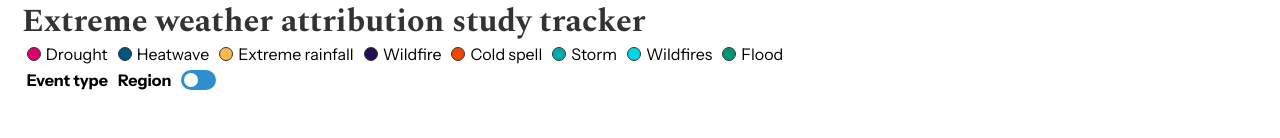
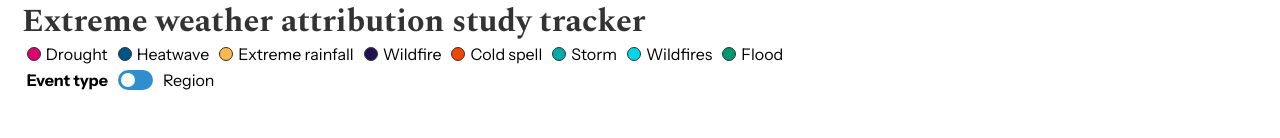
Before and after one commit to oliverater/beeswarm, a Svelte app: page / in a window 1280 px wide. Shown: the top 138 px of the page. Built offline with nearby package versions, Linux system fonts and the light colour scheme.

Commit message:
Update App.svelte

```diff
--- a/src/App.svelte
+++ b/src/App.svelte
@@ -116,11 +116,12 @@ let checked = false;
 <Legend {legendScale} bind:hoveredLegend></Legend>
 <div id="toggle-container">
     <p class="{checked ? '': 'bold'}">Event type</p>
-    <p class="{checked ? '': 'bold'}">Region</p>
+    <!-- <p class="{checked ? '': 'bold'}">Region</p> -->
       <label class="switch">
       <input type="checkbox" bind:checked on:click={toggleLabels}/>
       <span class="slider" />
     </label>
+    <p class="{checked ? 'bold': ''}">Region</p>
 </div>
 <div class="chart-container" bind:clientWidth={width}>
 <!-- svelte-ignore a11y-click-events-have-key-events -->
```
